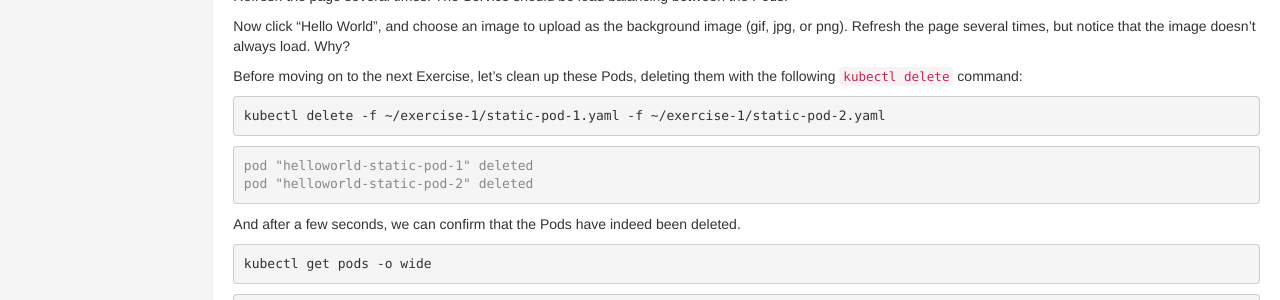
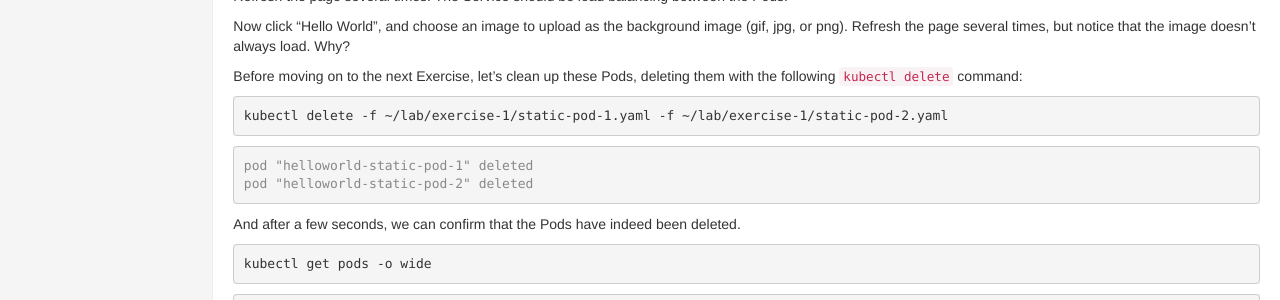
Before and after one commit to NeCTAR-RC/kubernetes-101-web, a Jekyll site: the page built from services.md, in a window 1280 px wide and 900 px high, scrolled down 3386 px. Shown: the part 440-740 px from the top of the window. Built offline with Jekyll 4.4.1, drawn with Linux system fonts in a browser that asks for light colours; nearby versions of some CDN libraries; some of the changed text lies outside the part shown.

Commit message:
Update path for exercise files

````diff
--- a/services.md
+++ b/services.md
@@ -8,7 +8,7 @@ order: 02
 Change into the directory for Exercise 2.
 
 ```
-cd ~/exercise-2/
+cd ~/lab/exercise-2/
 ```
 
 Let's take a look at the `service.yaml` Manifest file.
@@ -34,7 +34,7 @@ You'll notice the `Kind` attribute is set to `Service`. A Service exposes a set
 Looking at the Pods from Exercise 1, they were deployed with a label of `app:helloworld`. The Service's `Selector` looks for Pods with a matching Label, and adds them to the pool.
 
 ```
-grep metadata -A 3 ~/exercise-1/static-pod-*.yaml
+grep metadata -A 3 ~/lab/exercise-1/static-pod-*.yaml
 ```
 
 ```console
@@ -253,7 +253,7 @@ Now click "Hello World", and choose an image to upload as the background image (
 Before moving on to the next Exercise, let's clean up these Pods, deleting them with the following `kubectl delete` command:
 
 ```
-kubectl delete -f ~/exercise-1/static-pod-1.yaml -f ~/exercise-1/static-pod-2.yaml
+kubectl delete -f ~/lab/exercise-1/static-pod-1.yaml -f ~/lab/exercise-1/static-pod-2.yaml
 ```
 
 ```console
````
Also changed, not shown: deployments.md (+2 -2 lines), replica-sets.md (+2 -2 lines), static-pods.md (+1 -1 lines), volumes.md (+2 -2 lines).
